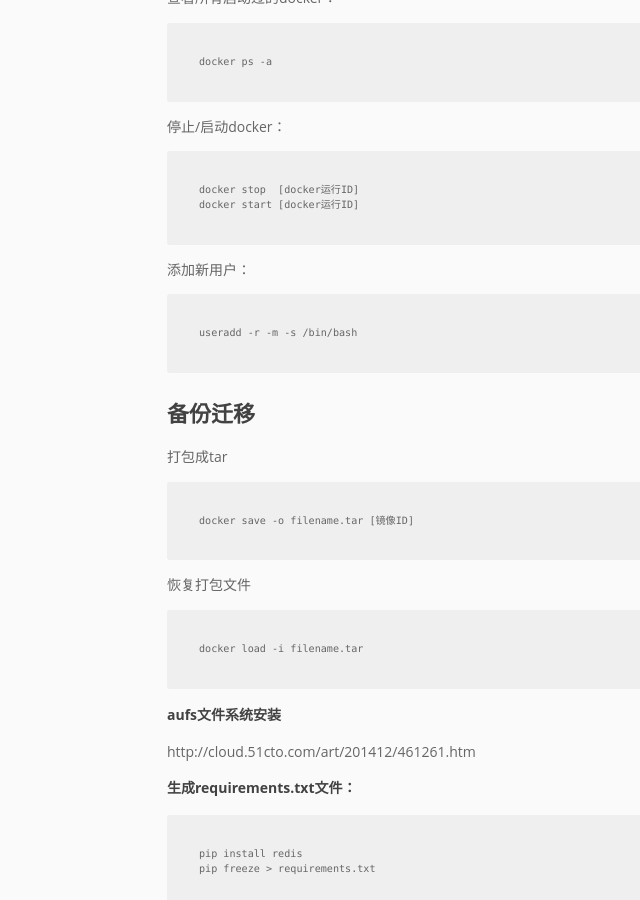
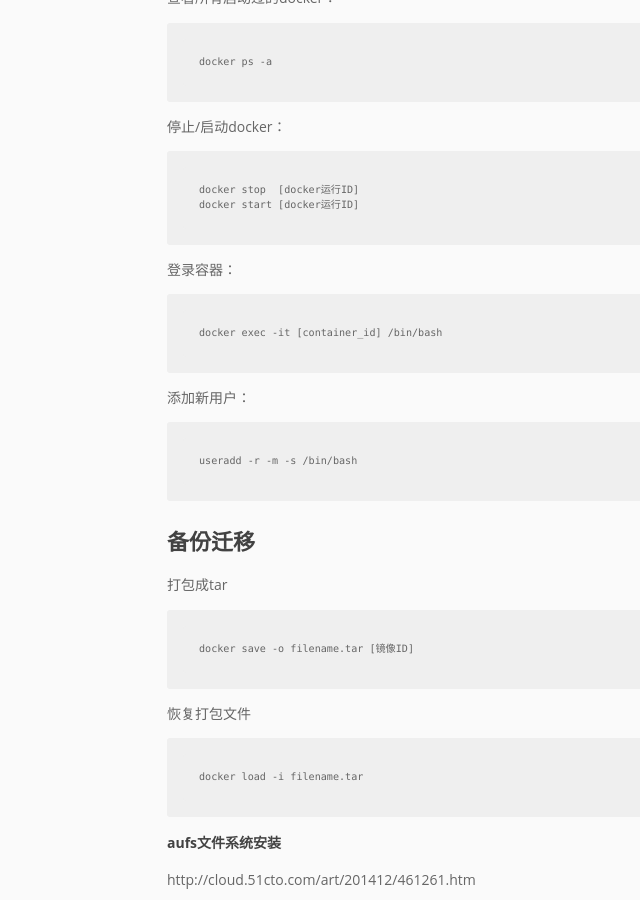
Before and after one commit to pingmalu/pingmalu.github.io, a Jekyll site: the page built from _posts/2015-12-02-Docker日常笔记.md, in a window 1280 px wide and 900 px high, scrolled down 1356 px. Shown: the whole window, without its empty margins (33-673 px from the left). Built offline with Jekyll 4.4.1, drawn with Linux system fonts in a browser that asks for light colours; nearby versions of some CDN libraries.

Commit message:
'update'

```diff
--- a/_posts/2015-12-02-Docker日常笔记.md
+++ b/_posts/2015-12-02-Docker日常笔记.md
@@ -46,6 +46,10 @@ title: Docker日常笔记
 	docker stop  [docker运行ID]
 	docker start [docker运行ID]
 
+登录容器：
+
+	docker exec -it [container_id] /bin/bash
+
 添加新用户：
 
 	useradd -r -m -s /bin/bash
```
